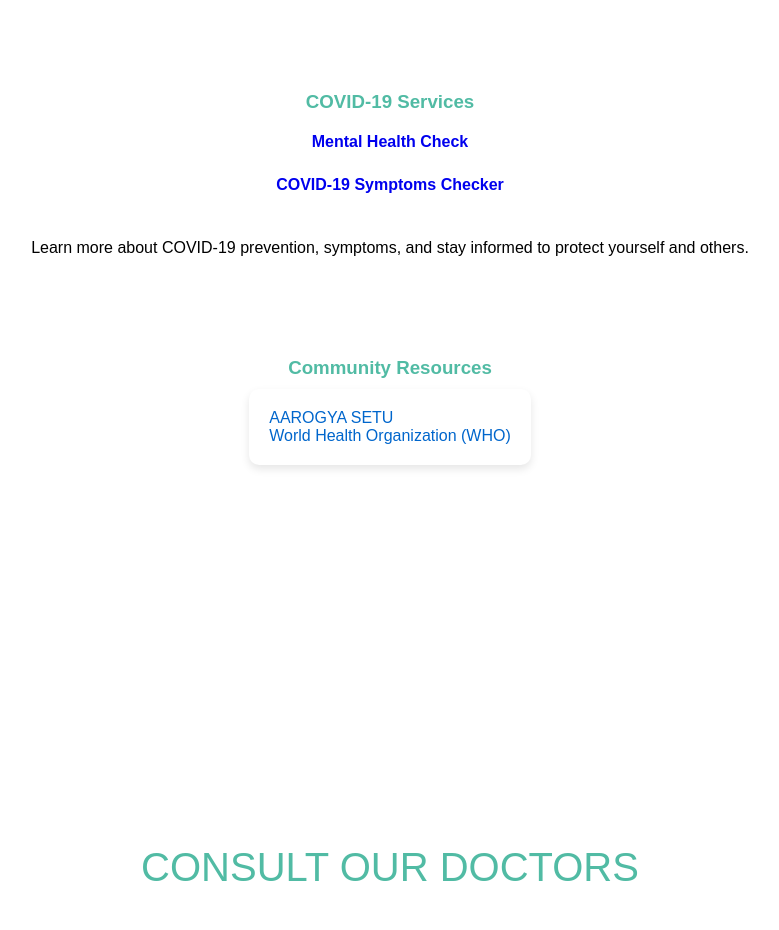
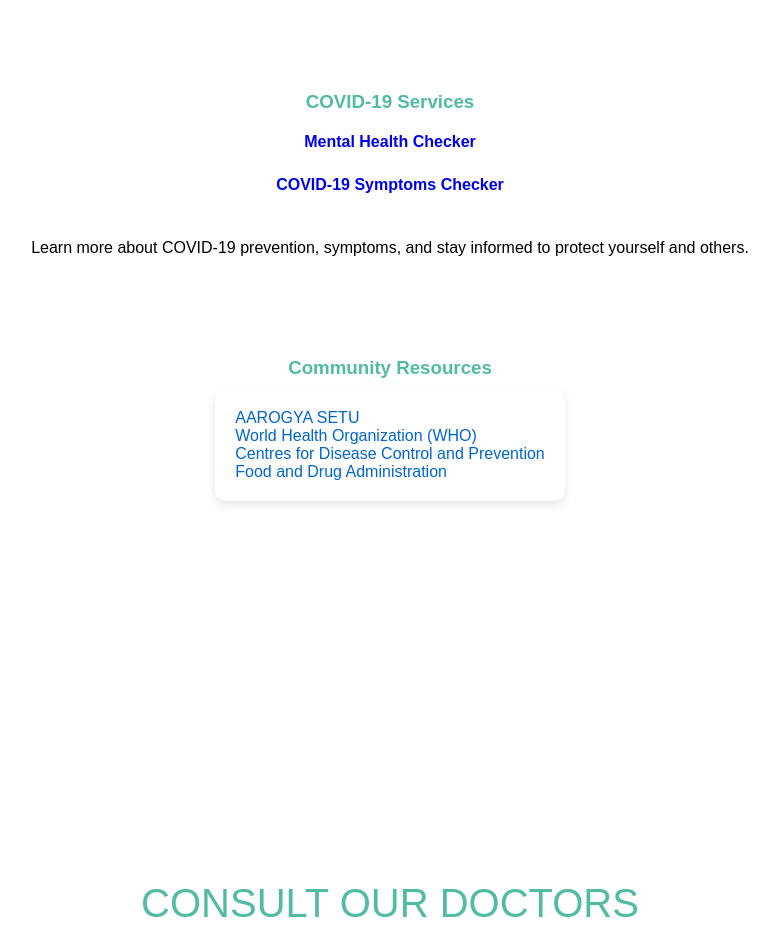
Before and after one commit to DevilSlayer1/UnitedHomeHealthCareServices2.0, a plain HTML site: page index.html in a window 1280 px wide. Shown: the part 7200-8130 px from the top of the page, without its empty margins (250-1029 px from the left). Drawn offline with nearby package versions, Linux system fonts and the light colour scheme; no server answers; a web font is replaced by a local one.

Commit message:
added more covid resources

```diff
--- a/index.html
+++ b/index.html
@@ -325,7 +325,7 @@
                     <div class="educational-content mxltop">
                         <h3 class="custom-color center">COVID-19 Services</h3>
                         <ul>
-                            <li class="center b"><a href="mental.html">Mental Health Check</a></li>
+                            <li class="center b"><a href="mental.html">Mental Health Checker</a></li>
                             <li class="center mstop b"><a href="test.html">COVID-19 Symptoms Checker</a></li>
                         </ul>
                         <div class="education ptop">
@@ -339,6 +339,8 @@
                         <ul class="card">
                             <li><a href="https://aarogyasetu.gov.in/">AAROGYA SETU</a></li>
                             <li><a href="https://www.who.int/emergencies/diseases/novel-coronavirus-2019">World Health Organization (WHO)</a></li>
+                            <li><a href="https://www.cdc.gov/coronavirus/2019-ncov/easy-to-read/index.html">Centres for Disease Control and Prevention</a></li>
+                            <li><a href="https://www.fda.gov/emergency-preparedness-and-response/coronavirus-disease-2019-covid-19/covid-19-educational-resources">Food and Drug Administration</a></li>
                             <!-- Add more links as needed -->
                         </ul>
                     </div>
```
